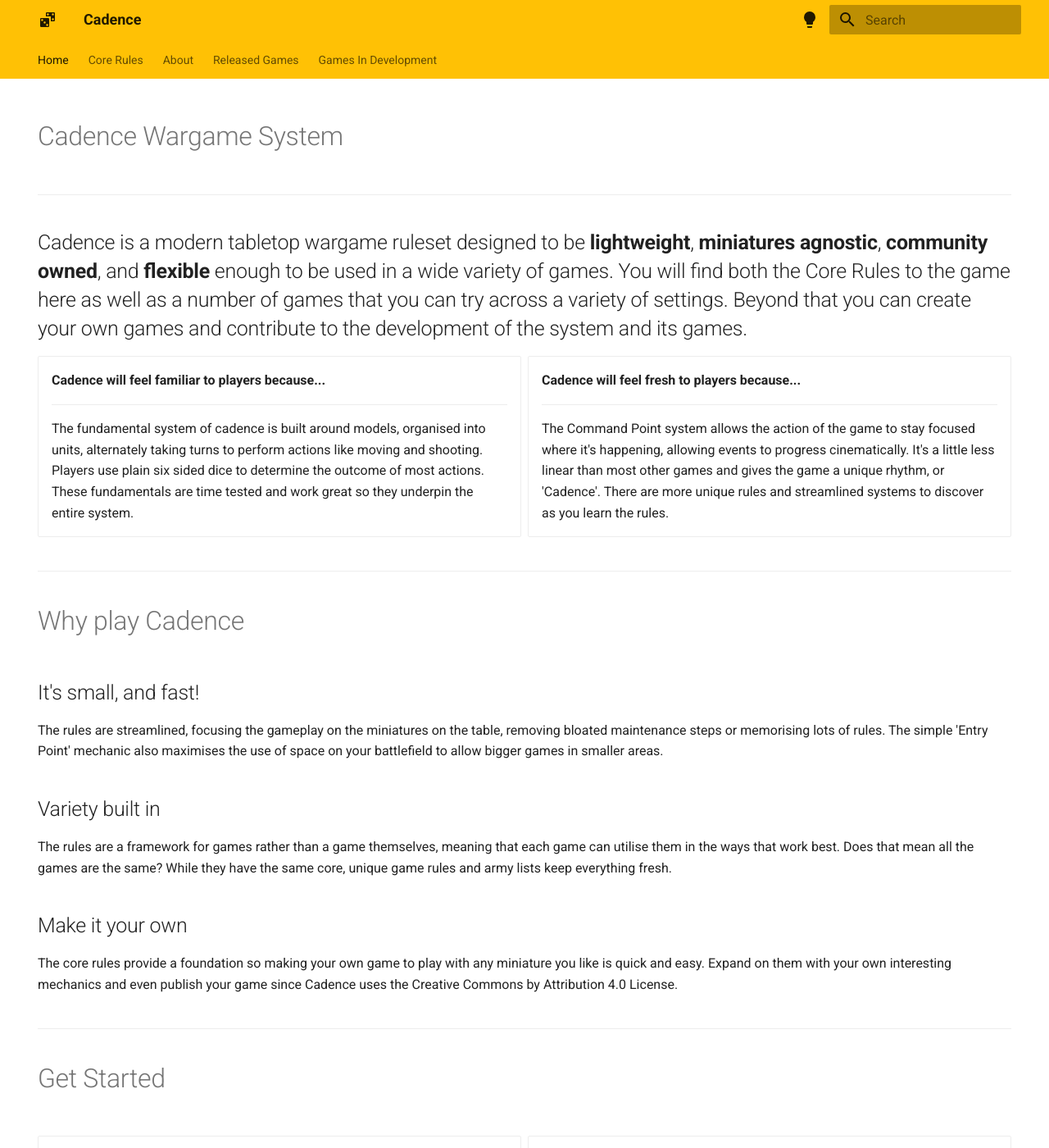
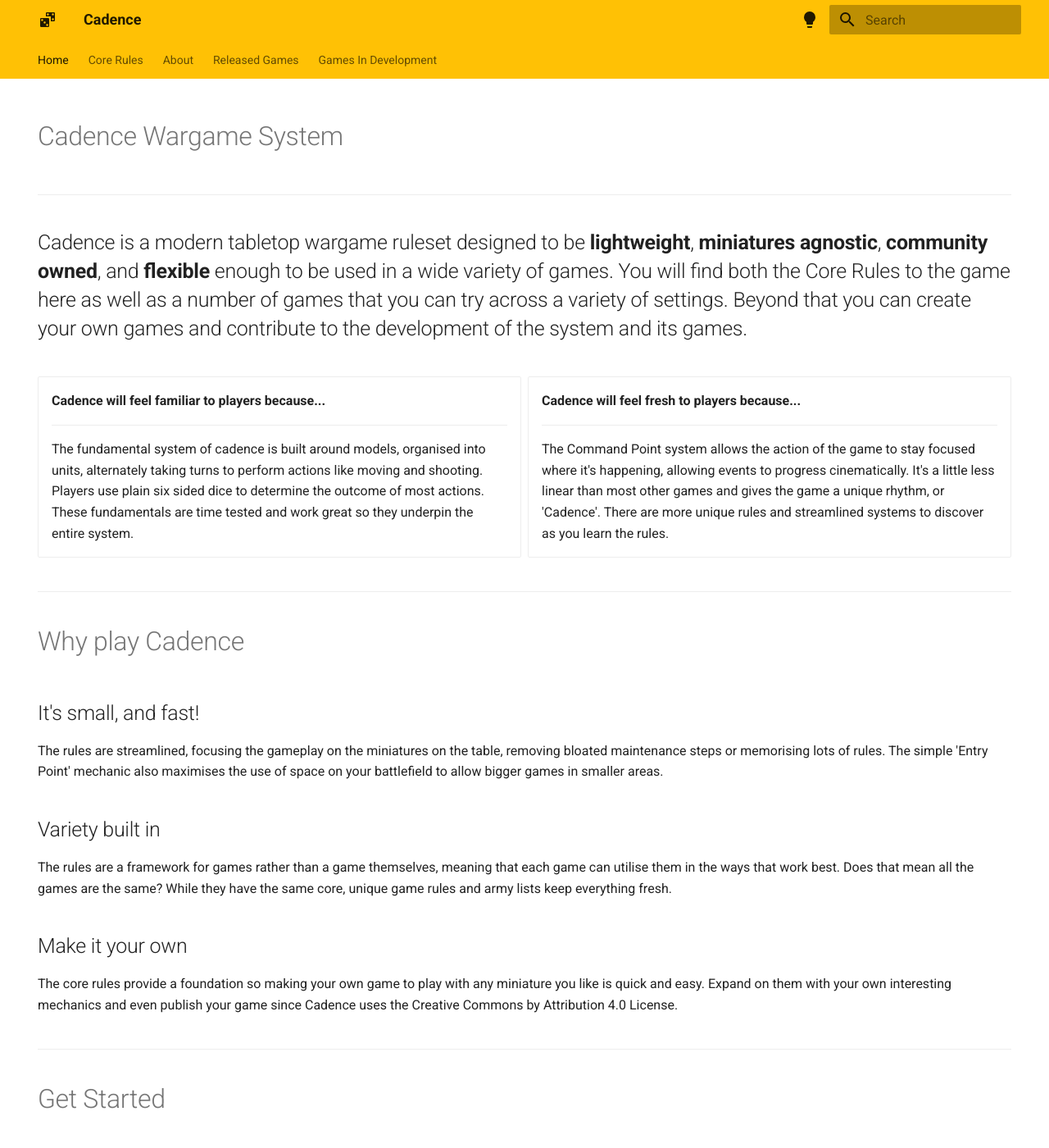
Before and after one commit to open-source-tabletop/cadence-website, an MkDocs documentation site: the page built from docs/index.md, in a window 1280 px wide and 1400 px high. Shown: the whole window at 82% size. Built offline with MkDocs 1.6.1 and Material for MkDocs 9.7.7, drawn with Linux system fonts in a browser that asks for light colours.

Commit message:
Formatting

```diff
--- a/docs/stylesheets/extra.css
+++ b/docs/stylesheets/extra.css
@@ -24,3 +24,11 @@
 .md-main {
     margin-bottom: 5em;
 }
+
+p.feature {
+  font-size:1.5625em;
+  line-height:1.4;
+  margin:1.6em 0 1.64em;
+  font-weight: 300;
+  letter-spacing: -.01em;
+}
```
Also changed, not shown: docs/index.md (+2 -1 lines).
